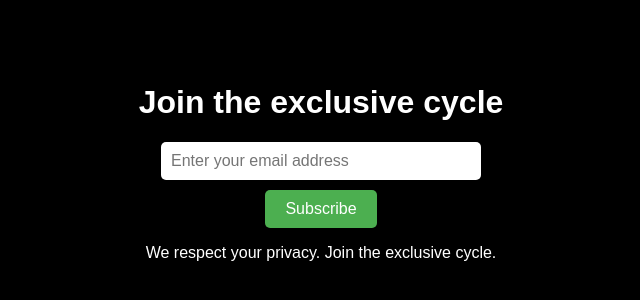
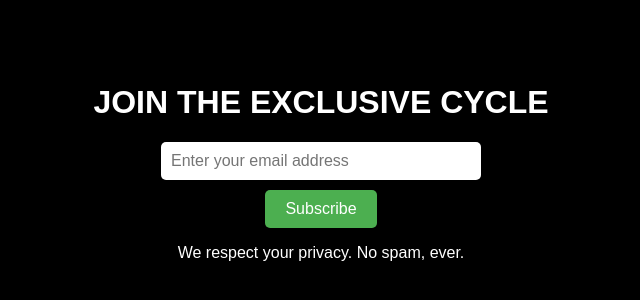
Before and after one commit to tufarlevi/email-sub, a plain HTML site: page index.html in a window 1280 px wide. Shown: the part 230-530 px from the top of the page, without its empty margins (319-959 px from the left). Drawn offline with Linux system fonts and the light colour scheme.

Commit message:
Add files via upload

```diff
--- a/index.html
+++ b/index.html
@@ -3,7 +3,7 @@
 <head>
     <meta charset="UTF-8">
     <meta name="viewport" content="width=device-width, initial-scale=1.0">
-    <title>Stay in Touch</title>
+    <title>JOIN THE EXCLUSIVE CYCLE</title>
     <style>
         body {
             background-color: black;
@@ -43,13 +43,13 @@
 </head>
 <body>
     <div class="container">
-        <h1>Join the exclusive cycle</h1>
+        <h1>JOIN THE EXCLUSIVE CYCLE</h1>
         <form action="https://formspree.io/f/xblrnylb" method="POST">
             <input type="email" class="email-input" name="email" placeholder="Enter your email address" required>
             <br>
             <button type="submit" class="submit-btn">Subscribe</button>
         </form>
-        <p>We respect your privacy. Join the exclusive cycle.</p>
+        <p>We respect your privacy. No spam, ever.</p>
     </div>
 </body>
 </html>
```
